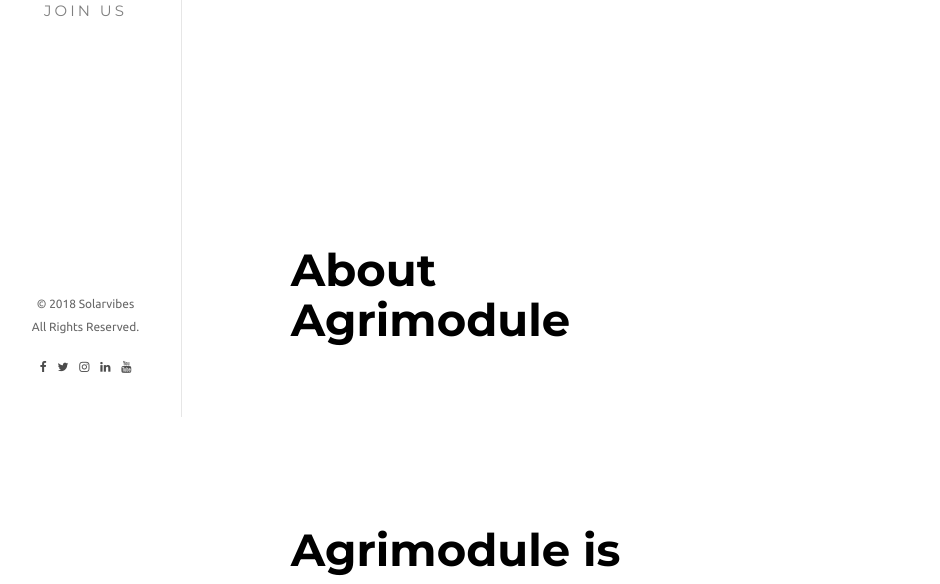
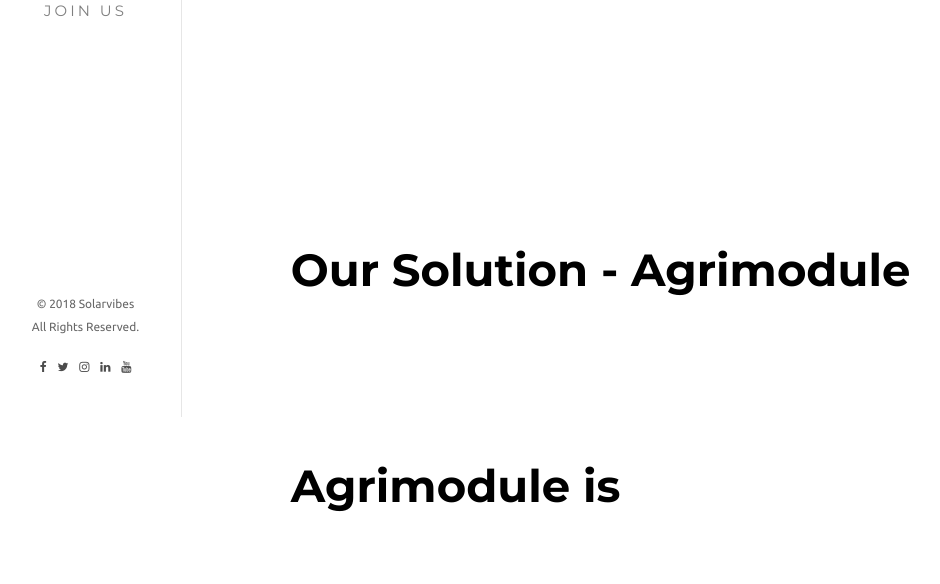
Before and after one commit to Fantaso/solarvibes_website, a Flask app: page /web/agrimodule in a window 1280 px wide. Shown: the part 383-967 px from the top of the page, without its empty margins (10-950 px from the left). Run offline with Flask 2, Linux system fonts and the light colour scheme; some libraries are stand-ins or nearby versions; some web fonts are replaced.

Commit message:
Home Agrimodule desc modified

```diff
--- a/solarvibes/site/templates/site/agrimodule.html
+++ b/solarvibes/site/templates/site/agrimodule.html
@@ -17,10 +17,6 @@ fh5co-active
     <li>
       <div class="content" style="height: 70vh">
         <img src="static/images/katana_banner_lettuce.png" alt="bg" style="height: 100%; width: 100%;">
-      <blockquote>
-        <h1>Agrimodule</h1>
-        <span>Agrimodule is a solar-powered device that sits on any farm or field and monitors the plants and soil conditions continuously 24/7.</span>
-      </blockquote>
       </div>
     </li>
     </ul>
@@ -30,7 +26,7 @@ fh5co-active
 <div class="fh5co-narrow-content">
 	<div class="row">
 		<div class="col-md-4 animate-box" data-animate-effect="fadeInLeft">
-			<h1 class="fh5co-heading animate-box">About Agrimodule</h1>
+			<h1 style="width: 100vh; font-size: 45px;">Our Solution - Agrimodule</h1>
 		</div>
 	</div>
 </div>
```
